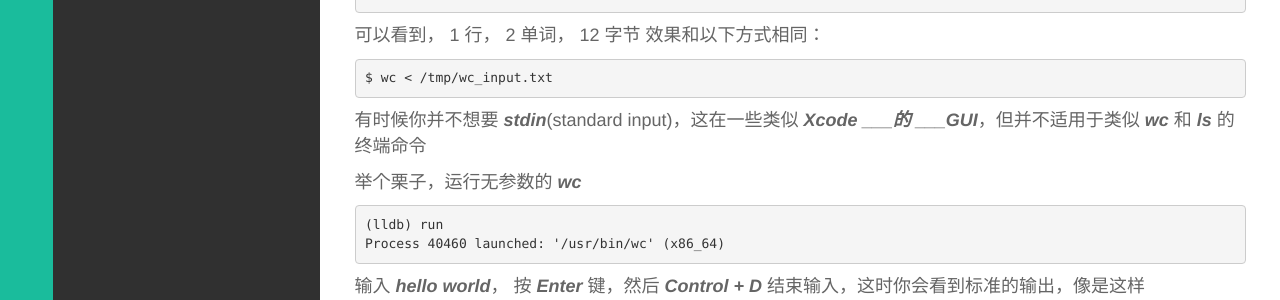
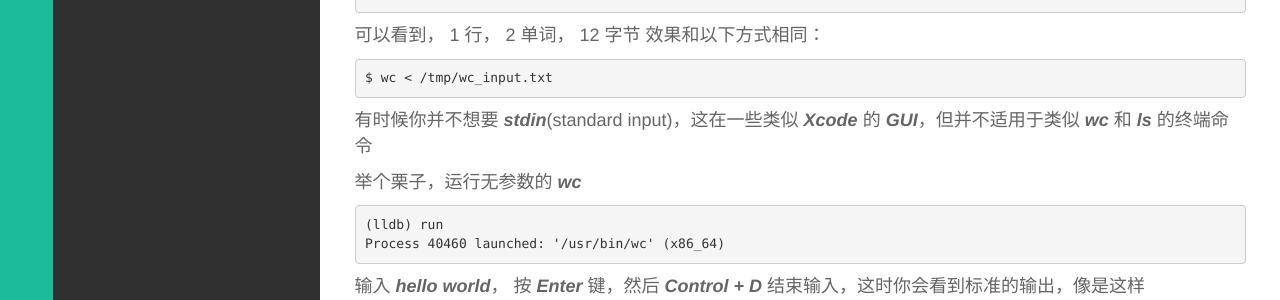
Before and after one commit to klone1127/klone1127.github.io, a Jekyll site: the page built from _posts/技术/2017-09-06-Attaching-With-LLDB.md, in a window 1280 px wide. Shown: the part 4531-4831 px from the top of the page. Built offline with Jekyll 4.4.1, drawn with Linux system fonts in a browser that asks for light colours; nearby versions of some CDN libraries; library files that are not in the unit come from our copies.

Commit message:
fix: 格式显示错误

```diff
--- a/_posts/技术/2017-09-06-Attaching-With-LLDB.md
+++ b/_posts/技术/2017-09-06-Attaching-With-LLDB.md
@@ -212,7 +212,7 @@ ___-o___ 输出到文件
 
 	$ wc < /tmp/wc_input.txt
 
-有时候你并不想要 ___stdin___(standard input)，这在一些类似 ___Xcode ___的 ___GUI___，但并不适用于类似 ___wc___ 和 ___ls___ 的终端命令
+有时候你并不想要 ___stdin___(standard input)，这在一些类似 ___Xcode___ 的 ___GUI___，但并不适用于类似 ___wc___ 和 ___ls___ 的终端命令
 
 举个栗子，运行无参数的 ___wc___
 
```
